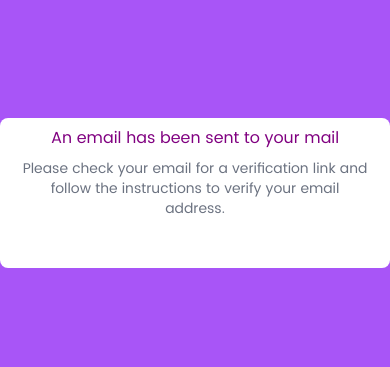
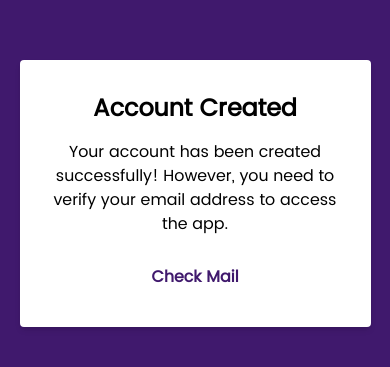
Before and after one commit to FrancisUzoigwe/Chyme_fe, a React (Vite) app: page /email in a window 390 px wide. Shown: the part 229-596 px from the top of the page. Built offline with nearby package versions, Linux system fonts and the light colour scheme.

Commit message:
mobile responsiveness check

```diff
--- a/declaration.d.ts
+++ b/declaration.d.ts
@@ -1 +1,2 @@
 declare module "*axios"
+declare module "*framer-motion"
--- a/package.json
+++ b/package.json
@@ -14,6 +14,7 @@
     "@reduxjs/toolkit": "^2.2.1",
     "@types/axios": "^0.14.0",
     "axios": "^1.6.7",
+    "framer-motion": "^11.0.12",
     "react": "^18.2.0",
     "react-awesome-reveal": "^4.2.8",
     "react-dom": "^18.2.0",
--- a/src/pages/auth/EmailScreen.tsx
+++ b/src/pages/auth/EmailScreen.tsx
@@ -1,15 +1,26 @@
 
-const EmailScreen = () => {
+import React from "react";
+
+const EmailScreen: React.FC = () => {
     return (
-        <div className="w-full h-screen flex items-center justify-center bg-purple-500">
-            <div className="w-[400px] h-[150px] bg-white rounded-lg flex flex-col items-center ">
-                <p className="text-[purple] my-2">An email has been sent to your mail </p>
-                <p className="text-sm text-gray-500 w-[90%] text-center">
-                    Please check your email for a verification link and follow the instructions to verify your email address.
+        <div className="min-h-screen flex flex-col justify-center items-center bg-[#40196D]">
+            <div className="bg-white p-8 rounded shadow-md max-w-md w-[90%] container">
+                <h1 className="text-3xl font-bold text-center max-md:text-2xl mb-4">Account Created</h1>
+                <p className="text-center mb-6">
+                    Your account has been created successfully! However, you need to verify
+                    your email address to access the app.
                 </p>
+                <div className="w-full h-[35px] flex justify-center items-center">
+                    <a className=" hover:bg-blue-600 text-[#40196D] hover:text-white transition-all duration-300 font-bold py-2 px-4 rounded w-full flex items-center justify-center"
+                        href="https://mail.google.com"
+                    >
+
+                        Check Mail
+                    </a>
+                </div>
             </div>
-        </div>
-    )
-}
+        </div >
+    );
+};
 
-export default EmailScreen
+export default EmailScreen;
--- a/src/pages/auth/Register.tsx
+++ b/src/pages/auth/Register.tsx
@@ -8,10 +8,8 @@ import { yupResolver } from "@hookform/resolvers/yup"
 import { Link, useNavigate } from "react-router-dom"
 import { registerApi } from "../../api/authApis"
 import LoadingPage from "./LoadingPage"
+import { motion } from "framer-motion"
 const Register = () => {
-
-
-
   const AuthSchema = yup.object({
     name: yup.string().required(),
     email: yup.string().required(),
@@ -39,13 +37,26 @@ const Register = () => {
   const onEye = () => {
     setEye(!eye)
   }
+
+
+  const motionVariant = {
+    animate: {
+      y: 0, opacity: 1, transition: {
+        duration: 0.5
+      }
+    },
+    initial: {
+      y: "-200px",
+      opacity: 0
+    }
+  }
   return (
     <div className="w-full h-screen flex justify-center items-center bg-purple-400 relative"
     >
       {loading && <LoadingPage />}
 
       <div className="w-full flex justify-center items-center">
-        <form onSubmit={onHandleSubmit} className="w-[400px] max-sm:w-[80%] h-[460px] flex flex-col items-center  bg-white rounded-lg">
+        <motion.form variants={motionVariant} initial="initial" animate="animate" onSubmit={onHandleSubmit} className="w-[400px] max-sm:w-[80%] h-[460px] flex flex-col items-center  bg-white rounded-lg">
           <div className="w-[90%] ">
             <div className="my-5 font-black text-2xl w-full flex items-center justify-center">Signup to <div><SiMastercomfig className="ml-3 mr-1 text-[#40196D]" /></div> Chyme</div>
             <div className="my-1 text-[14px]">To signup, please add an email address and a password to get started.</div>
@@ -95,7 +106,7 @@ const Register = () => {
           <div className="w-full h-auto flex justify-center ">
             <button className="px-36 rounded-lg py-[10px] text-white bg-[purple]" type="submit">Signup</button>
           </div>
-        </form>
+        </motion.form>
       </div>
     </div>
   )
--- a/src/pages/auth/Signin.tsx
+++ b/src/pages/auth/Signin.tsx
@@ -10,6 +10,7 @@ import { signinApi, verifiedApi } from "../../api/authApis"
 import { useDispatch } from "react-redux"
 import { mainUser } from "../../global/globalState"
 import LoadingPage from "./LoadingPage"
+import { motion } from "framer-motion"
 const Signin = () => {
 
   const AuthSchema = yup.object({
@@ -47,13 +48,26 @@ const Signin = () => {
       verifiedApi(token!)
     }
   }, [])
+
+
+  const motionVariant = {
+    animate: {
+      y: 0, opacity: 1, transition: {
+        duration: 0.5
+      }
+    },
+    initial: {
+      y: "80px",
+      opacity: 0
+    }
+  }
   return (
     <div className="w-full h-screen flex justify-center items-center bg-purple-400"
     // style={{ background: `url(${map})`, backgroundRepeat: "no-repeat", backgroundSize: "cover", backgroundPosition: "right" }}
     >
       {loading && <LoadingPage />}
       <div className="w-full flex justify-center items-center">
-        <form onSubmit={onHandleSubmit} className="w-[400px] max-sm:w-[80%] h-[400px] flex flex-col items-center  bg-white rounded-lg">
+        <motion.form variants={motionVariant} initial="initial" animate="animate" onSubmit={onHandleSubmit} className="w-[400px] max-sm:w-[80%] h-[400px] flex flex-col items-center  bg-white rounded-lg">
           <div className="w-[90%] ">
             <div className="my-5 font-black text-2xl w-full flex items-center justify-center">Signin to <div><SiMastercomfig className="ml-3 mr-1 text-[#40196D]" /></div> Chyme</div>
             <div className="my-1 text-[14px]">To sign, input the email address and a password linked to your account.</div>
@@ -95,7 +109,7 @@ const Signin = () => {
           <div className="w-full h-auto flex justify-center ">
             <button className="px-36 rounded-lg py-[10px] text-white bg-[purple]" type="submit">Signin</button>
           </div>
-        </form>
+        </motion.form>
       </div>
     </div>
   )
```
Also changed, not shown: 1 other file (tests, documents, lock files or other folders).
